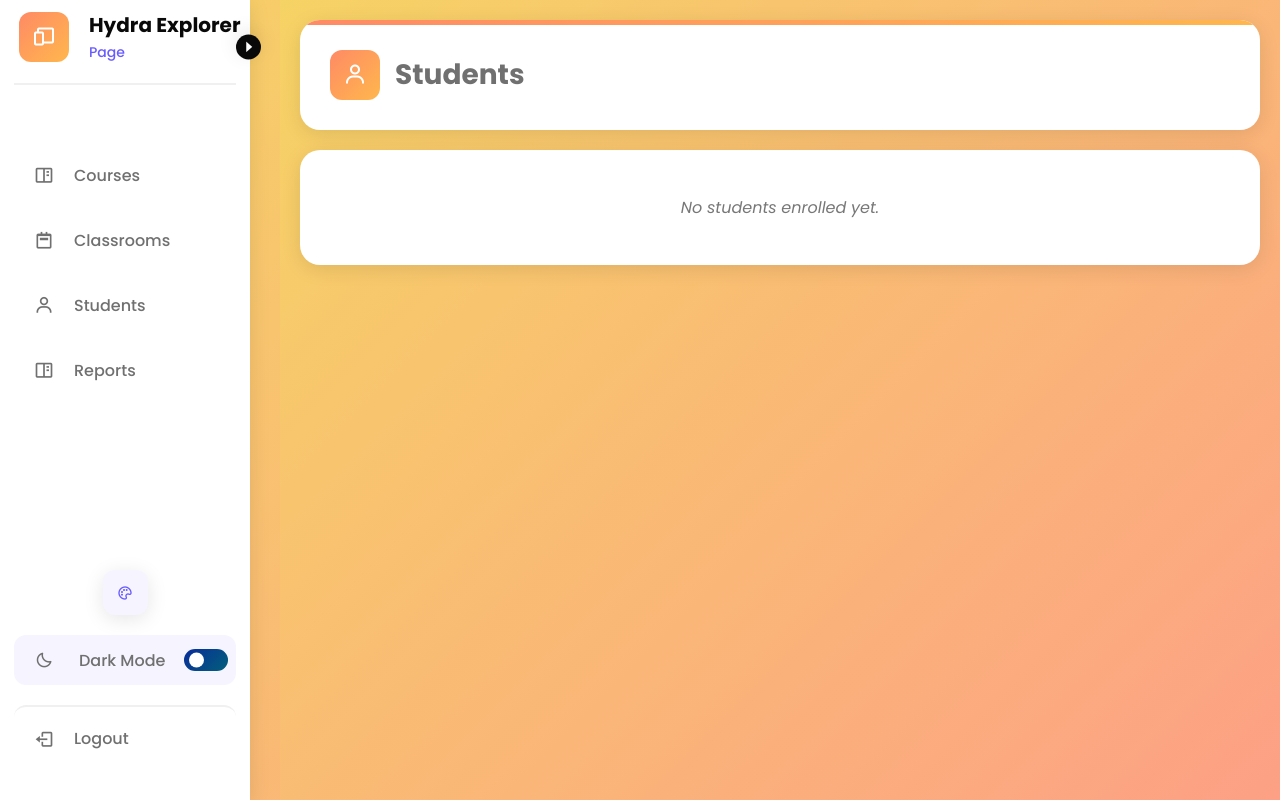
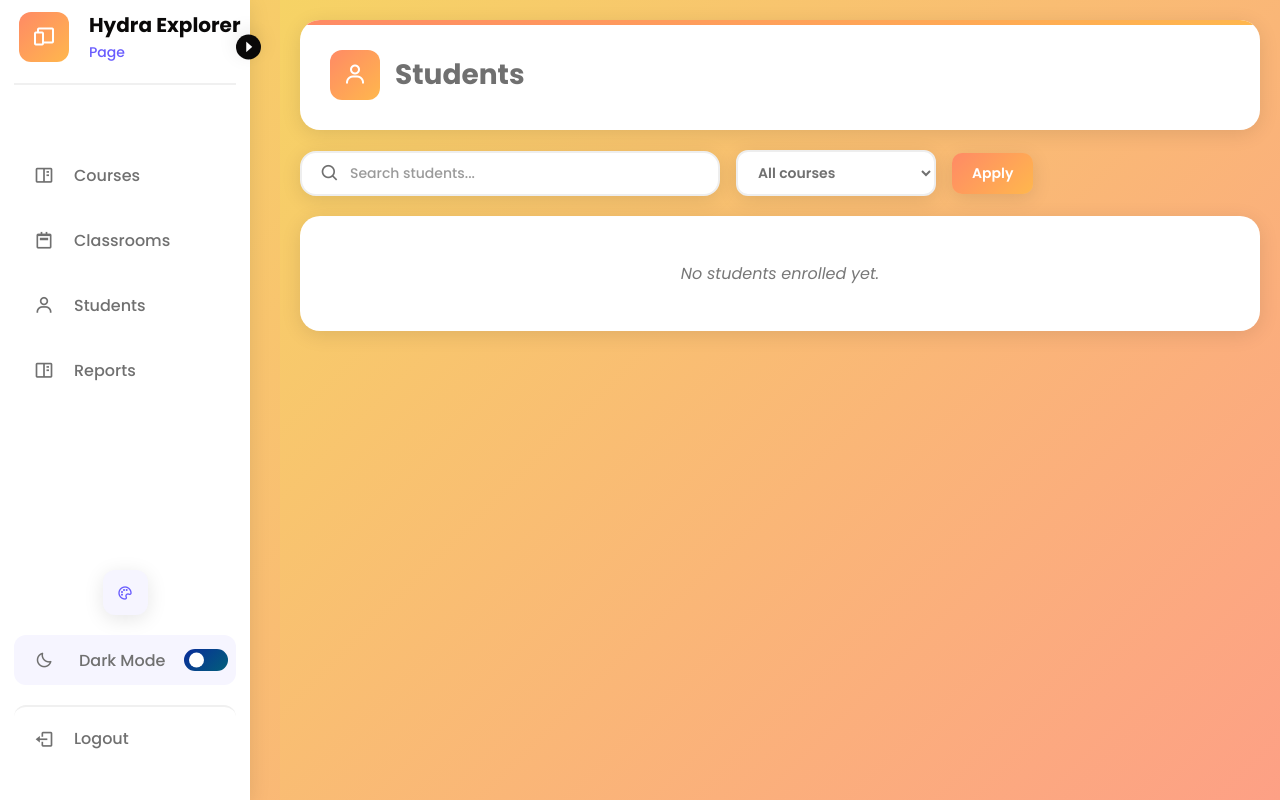
Before and after one commit to NotDidy/E-Learning-Platform, a Django app: template Backend/templates/reports/instructor_student_list.html in a window 1280 px wide. Run offline with Django 5.2, Linux system fonts and the light colour scheme; the template is opened without the code that fills it, so the values that code supplies are empty.

Commit message:
Implemented search bar and course filtering for instructor's students tab

```diff
--- a/Backend/static/reports/student-list.css
+++ b/Backend/static/reports/student-list.css
@@ -12,6 +12,7 @@
   --accent-gradient: linear-gradient(135deg, #ff8a65 0%, #ffb74d 100%);
   --text-color: #333;
   --light-bg: #fff;
+  --sidebar-color: #fff;
   --shadow: 0 4px 20px rgba(0, 0, 0, 0.1);
   --border-color: #eee;
 
@@ -76,6 +77,119 @@
   box-shadow: var(--shadow);
   padding: 25px;
   overflow-x: auto;
+}
+
+.students-actions {
+  margin: 0 20px 10px;
+  display: flex;
+  flex-wrap: wrap;
+  gap: 16px;
+}
+
+.students-filters {
+  display: flex;
+  flex-wrap: wrap;
+  align-items: center;
+  gap: 16px;
+  width: 100%;
+}
+
+.students-filters .search-box {
+  flex: 1 1 280px;
+  max-width: 420px;
+  display: flex;
+  align-items: center;
+  gap: 10px;
+  padding: 10px 18px;
+  border-radius: 16px;
+  border: 2px solid var(--border-color);
+  background: var(--sidebar-color);
+  box-shadow: var(--shadow);
+  transition: 0.3s ease;
+}
+
+.students-filters .search-box:focus-within {
+  border-color: var(--primary-color);
+  box-shadow: 0 0 0 3px rgba(255, 152, 0, 0.15);
+}
+
+.students-filters .search-box i {
+  font-size: 20px;
+  color: var(--text-color);
+  transition: 0.3s ease;
+}
+
+.students-filters .search-box input {
+  flex: 1;
+  border: none;
+  background: transparent;
+  color: var(--text-color);
+  font-size: 14px;
+  font-weight: 500;
+  outline: none;
+}
+
+.students-filters .search-box input::placeholder {
+  color: var(--text-color);
+  opacity: 0.7;
+}
+
+.filter-select-wrapper {
+  display: flex;
+  flex-direction: column;
+}
+
+.filter-select {
+  min-width: 200px;
+  padding: 10px 16px;
+  border-radius: 12px;
+  border: 2px solid var(--border-color);
+  background: var(--sidebar-color);
+  color: var(--text-color);
+  font-size: 14px;
+  font-weight: 600;
+  cursor: pointer;
+  box-shadow: var(--shadow);
+  transition: 0.3s ease;
+}
+
+.filter-select:focus {
+  border-color: var(--primary-color);
+  outline: none;
+  box-shadow: 0 0 0 3px rgba(255, 152, 0, 0.15);
+}
+
+.filter-apply-btn {
+  display: inline-flex;
+  align-items: center;
+  justify-content: center;
+  padding: 10px 20px;
+  border: none;
+  border-radius: 10px;
+  background: var(--accent-gradient);
+  color: #fff;
+  font-weight: 600;
+  font-size: 14px;
+  cursor: pointer;
+  box-shadow: var(--shadow);
+  transition: 0.3s ease;
+}
+
+.filter-apply-btn:hover {
+  transform: translateY(-2px);
+  box-shadow: 0 8px 20px rgba(255, 152, 0, 0.3);
+}
+
+.visually-hidden {
+  position: absolute;
+  width: 1px;
+  height: 1px;
+  padding: 0;
+  margin: -1px;
+  overflow: hidden;
+  clip: rect(0, 0, 0, 0);
+  white-space: nowrap;
+  border: 0;
 }
 
 .students-table {
@@ -154,4 +268,26 @@
   .students-table th, .students-table td {
     padding: 10px;
   }
+
+  .students-actions {
+    margin: 10px;
+  }
+
+  .students-filters {
+    flex-direction: column;
+    align-items: stretch;
+  }
+
+  .students-filters .search-box {
+    max-width: none;
+  }
+
+  .filter-select {
+    width: 100%;
+  }
+
+  .filter-apply-btn {
+    width: 100%;
+    justify-content: center;
+  }
 }
--- a/Backend/templates/reports/instructor_student_list.html
+++ b/Backend/templates/reports/instructor_student_list.html
@@ -12,6 +12,25 @@
             Students
         </div>
     </div>
+</div>
+
+<div class="students-actions">
+    <form method="get" class="students-filters">
+        <div class="search-box">
+            <i class='bx bx-search'></i>
+            <input type="text" name="q" value="{{ search_query }}" placeholder="Search students..." aria-label="Search students">
+        </div>
+        <div class="filter-select-wrapper">
+            <label for="course-filter" class="visually-hidden">Filter by course</label>
+            <select id="course-filter" name="course" class="filter-select" aria-label="Filter by course">
+                <option value="">All courses</option>
+                {% for course in courses %}
+                <option value="{{ course.id }}" {% if course.id|stringformat:"s" == selected_course %}selected{% endif %}>{{ course.title }}</option>
+                {% endfor %}
+            </select>
+        </div>
+        <button type="submit" class="filter-apply-btn">Apply</button>
+    </form>
 </div>
 
 <div class="students-container">
```
Also changed, not shown: Backend/reports/views.py (+34 -4 lines).
